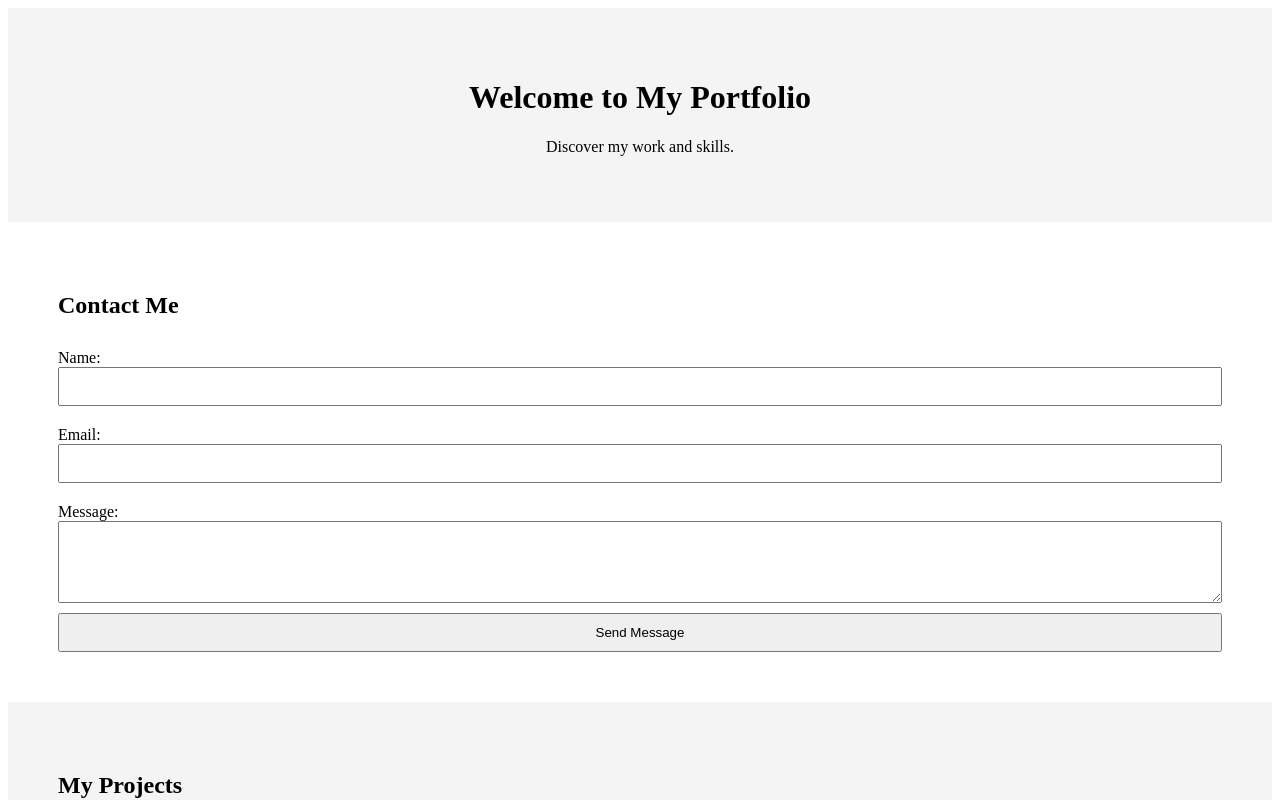
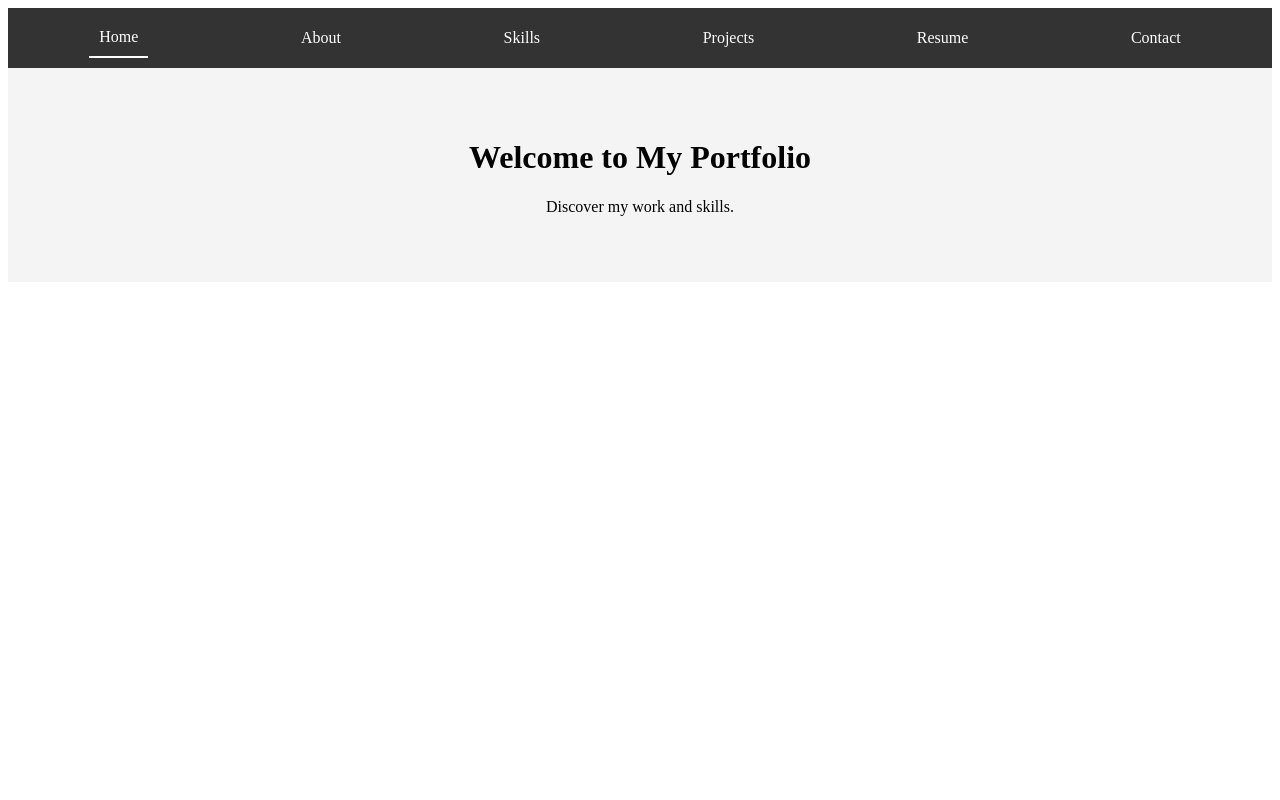
Before and after one commit to kavyaballa1020/Angular-Portfolio, an Angular app: page /home in a window 1280 px wide. Before the commit this address led to /. Shown: the top 800 px of the page. Built offline with nearby package versions, Linux system fonts and the light colour scheme.

Commit message:
"Added routing configuration and implemented navigation header"

```diff
--- a/src/app/app-routing.module.ts
+++ b/src/app/app-routing.module.ts
@@ -1,7 +1,21 @@
 import { NgModule } from '@angular/core';
 import { RouterModule, Routes } from '@angular/router';
+import { HomeComponent } from './home/home.component';
+import { AboutComponent } from './about/about.component';
+import { SkillsComponent } from './skills/skills.component';
+import { ProjectsComponent } from './projects/projects.component';
+import { ResumeComponent } from './resume/resume.component';
+import { ContactComponent } from './contact/contact.component';
 
-const routes: Routes = [];
+const routes: Routes = [
+  { path: '', redirectTo: '/home', pathMatch: 'full' },
+  { path: 'home', component: HomeComponent },
+  { path: 'about', component: AboutComponent },
+  { path: 'skills', component: SkillsComponent },
+  { path: 'projects', component: ProjectsComponent },
+  { path: 'resume', component: ResumeComponent },
+  { path: 'contact', component: ContactComponent },
+];
 
 @NgModule({
   imports: [RouterModule.forRoot(routes)],
--- a/src/app/app.component.html
+++ b/src/app/app.component.html
@@ -1,6 +1,3 @@
-<app-home></app-home>
-<app-contact></app-contact>
-<app-projects></app-projects>
-<app-resume></app-resume>
-<app-about></app-about>
-<app-skills></app-skills>
+
+<app-header></app-header>
+<router-outlet></router-outlet>
--- a/src/app/header/header.component.css
+++ b/src/app/header/header.component.css
@@ -0,0 +1,15 @@
+.navbar {
+    background-color: #333;
+    padding: 10px;
+    display: flex;
+    justify-content: space-around;
+    align-items: center;
+  }
+  .navbar a {
+    color: #fff;
+    text-decoration: none;
+    padding: 10px;
+  }
+  .navbar a.active {
+    border-bottom: 2px solid #fff;
+  }
--- a/src/app/header/header.component.html
+++ b/src/app/header/header.component.html
@@ -1 +1,8 @@
-<p>header works!</p>
+<nav class="navbar">
+    <a routerLink="/home" routerLinkActive="active">Home</a>
+    <a routerLink="/about" routerLinkActive="active">About</a>
+    <a routerLink="/skills" routerLinkActive="active">Skills</a>
+    <a routerLink="/projects" routerLinkActive="active">Projects</a>
+    <a routerLink="/resume" routerLinkActive="active">Resume</a>
+    <a routerLink="/contact" routerLinkActive="active">Contact</a>
+  </nav>
--- a/src/app/header/header.component.ts
+++ b/src/app/header/header.component.ts
@@ -3,8 +3,7 @@ import { Component } from '@angular/core';
 @Component({
   selector: 'app-header',
   templateUrl: './header.component.html',
-  styleUrl: './header.component.css'
+  styleUrls: ['./header.component.css']
 })
 export class HeaderComponent {
-
 }
```
